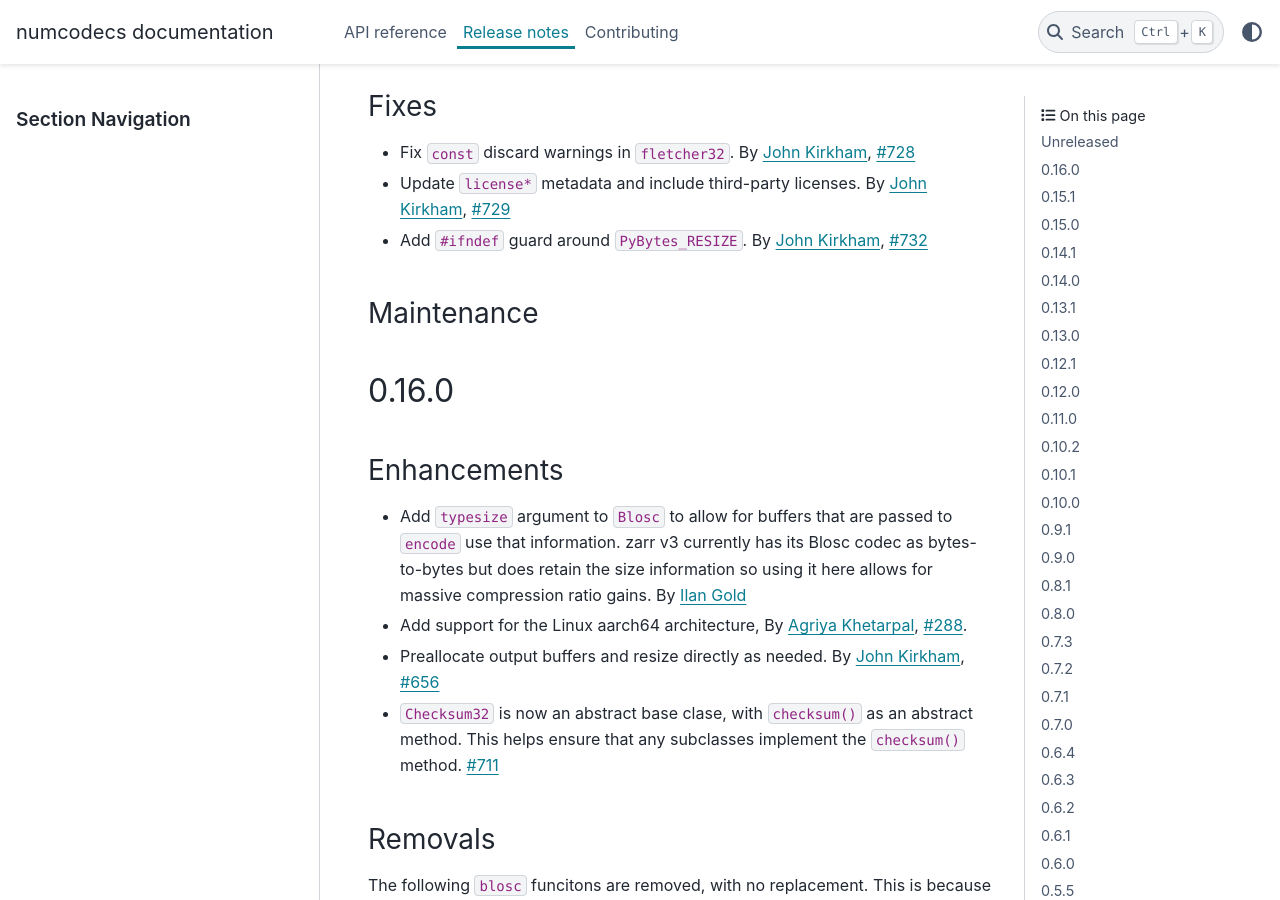
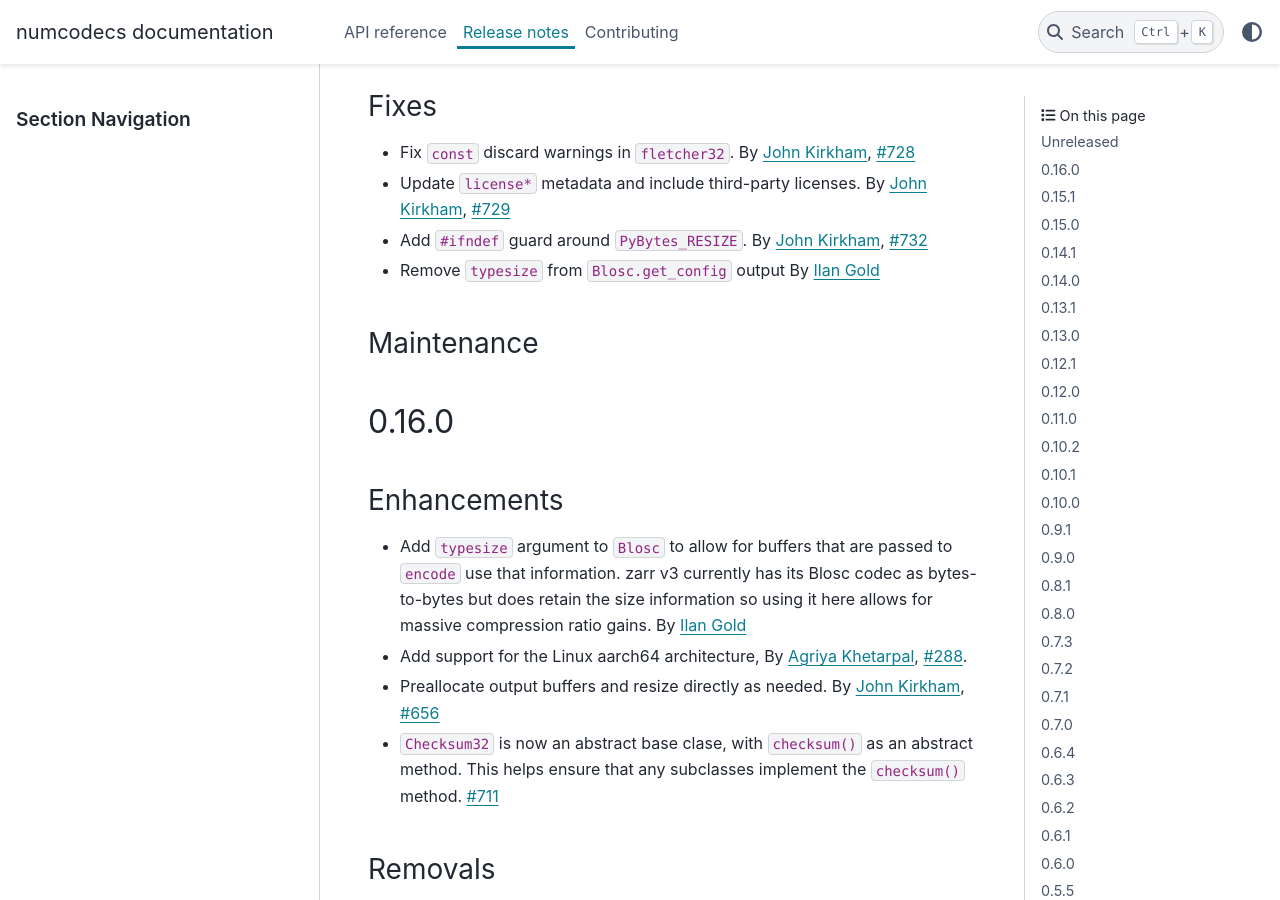
Before and after one commit to zarr-developers/numcodecs, a Sphinx documentation site: the page built from docs/release.rst, in a window 1280 px wide and 900 px high, scrolled down 453 px. Built offline with Sphinx 7.4.7 and the PyData theme 0.15.4, drawn with Linux system fonts in a browser that asks for light colours; the version number could not be read and is left out.

Commit message:
(fix): ensure no `typesize` in the `Blosc` config (#739)
* (fix): ensure no `typesize` in the `Blosc` config

* (fix): `typesize` less than 1 test needs to set private member

* (chore): document change

* (fix): not link for `get_config`

```diff
--- a/docs/release.rst
+++ b/docs/release.rst
@@ -39,6 +39,9 @@ Fixes
 
 * Add ``#ifndef`` guard around ``PyBytes_RESIZE``.
   By :user:`John Kirkham <jakirkham>`, :issue:`732`
+
+* Remove ``typesize`` from ``Blosc.get_config`` output
+  By :user:`Ilan Gold <ilan-gold>`
 
 Maintenance
 ~~~~~~~~~~~
```
Also changed, not shown: 2 other files.
